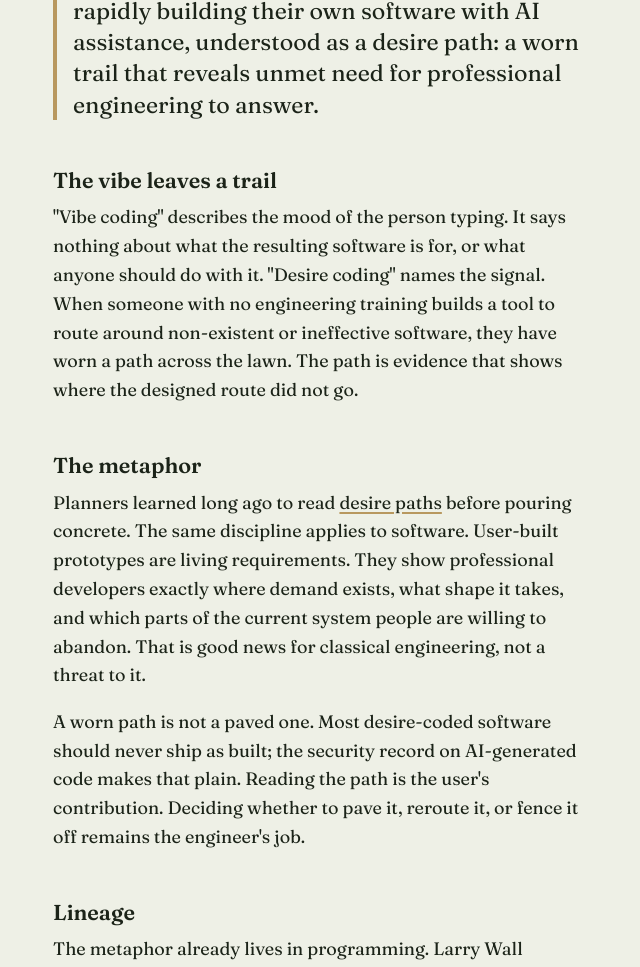
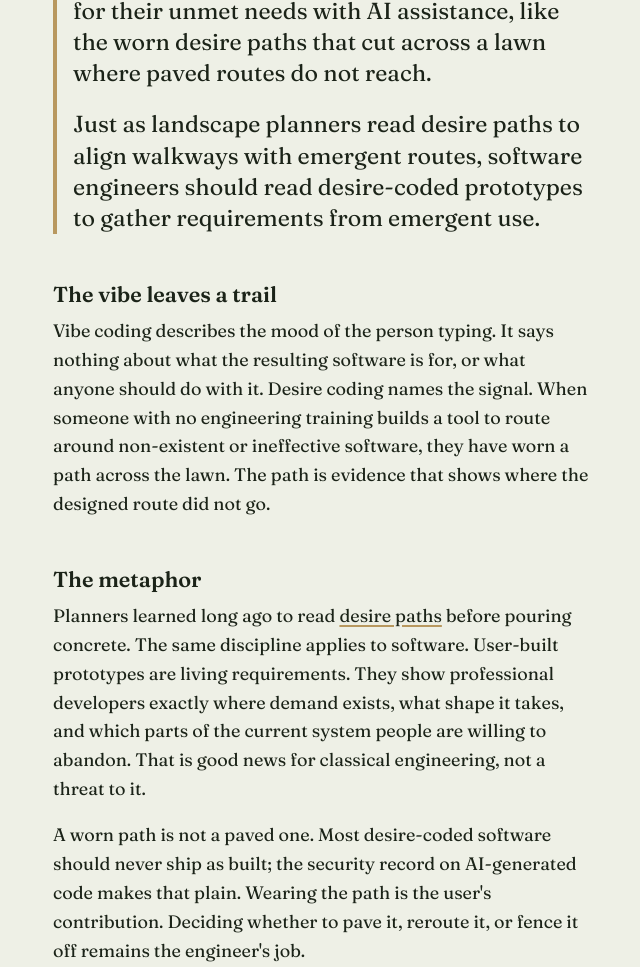
Before and after one commit to shanabeach/desirecoding, a plain HTML site: page index.html in a window 1280 px wide. Shown: the part 581-1548 px from the top of the page, without its empty margins (319-959 px from the left). Drawn offline with Linux system fonts and the light colour scheme.

Commit message:
Update index.html

```diff
--- a/index.html
+++ b/index.html
@@ -4,10 +4,10 @@
 <meta charset="utf-8">
 <meta name="viewport" content="width=device-width, initial-scale=1">
 <title>Desire coding</title>
-<meta name="description" content="Desire coding: end users rapidly building their own software with AI assistance, understood as a desire path that reveals unmet need for professional engineering to answer.">
+<meta name="description" content="Desire coding is when end users build software for their unmet needs with AI assistance, like the worn desire paths that cut across a lawn where paved routes do not reach.">
 <meta name="author" content="Shana Kayne Beach">
 <meta property="og:title" content="Desire coding">
-<meta property="og:description" content="The desire path through software: what user-built prototypes tell professional developers.">
+<meta property="og:description" content="Just as landscape planners read desire paths to align walkways with emergent routes, software engineers should read desire-coded prototypes to gather requirements from emergent use.">
 <meta property="og:url" content="https://desirecoding.com/">
 <meta property="article:published_time" content="2026-09-02">
 <link rel="icon" href="/favicon.svg" type="image/svg+xml">
@@ -70,6 +70,8 @@
     padding-left: 1rem;
     border-left: 4px solid var(--earth);
   }
+  .definition p { margin: 0 0 0.85em; }
+  .definition p:last-child { margin-bottom: 0; }
   .definition b { font-weight: 600; }
   h2 {
     font-weight: 600;
@@ -128,16 +130,17 @@
 <main>
   <h1>Desire coding</h1>
 
-  <p class="definition">
-    <b>Desire coding</b> is the practice of end users rapidly building their own software with AI assistance, understood as a desire path: a worn trail that reveals unmet need for professional engineering to answer.
-  </p>
+  <div class="definition">
+    <p><b>Desire coding</b> is when end users build software for their unmet needs with AI assistance, like the worn desire paths that cut across a lawn where paved routes do not reach.</p>
+    <p>Just as landscape planners read desire paths to align walkways with emergent routes, software engineers should read desire-coded prototypes to gather requirements from emergent use.</p>
+  </div>
 
   <h2>The vibe leaves a trail</h2>
-  <p>"Vibe coding" describes the mood of the person typing. It says nothing about what the resulting software is for, or what anyone should do with it. "Desire coding" names the signal. When someone with no engineering training builds a tool to route around non-existent or ineffective software, they have worn a path across the lawn. The path is evidence that shows where the designed route did not go.</p>
+  <p>Vibe coding describes the mood of the person typing. It says nothing about what the resulting software is for, or what anyone should do with it. Desire coding names the signal. When someone with no engineering training builds a tool to route around non-existent or ineffective software, they have worn a path across the lawn. The path is evidence that shows where the designed route did not go.</p>
 
   <h2>The metaphor</h2>
   <p>Planners learned long ago to read <a href="https://en.wikipedia.org/wiki/Desire_path" target="_blank"  rel="noopener">desire paths</a> before pouring concrete. The same discipline applies to software. User-built prototypes are living requirements. They show professional developers exactly where demand exists, what shape it takes, and which parts of the current system people are willing to abandon. That is good news for classical engineering, not a threat to it.</p>
-  <p>A worn path is not a paved one. Most desire-coded software should never ship as built; the security record on AI-generated code makes that plain. Reading the path is the user's contribution. Deciding whether to pave it, reroute it, or fence it off remains the engineer's job.</p>
+  <p>A worn path is not a paved one. Most desire-coded software should never ship as built; the security record on AI-generated code makes that plain. Wearing the path is the user's contribution. Deciding whether to pave it, reroute it, or fence it off remains the engineer's job.</p>
 
   <h2>Lineage</h2>
   <p>The metaphor already lives in programming. Larry Wall <a href="https://alma.ch/perl/lw-interview.htm" target="_blank" rel="noopener">described Perl</a> as the sidewalks worn into the grass at UC Irvine, formalized after the fact. The HTML5 design principles told standards authors to <a href="https://www.w3.org/TR/html-design-principles/" target="_blank" rel="noopener">pave the cowpaths</a>. Desire coding extends that tradition to the moment when the people wearing the paths can also lay their own gravel.</p>
```
